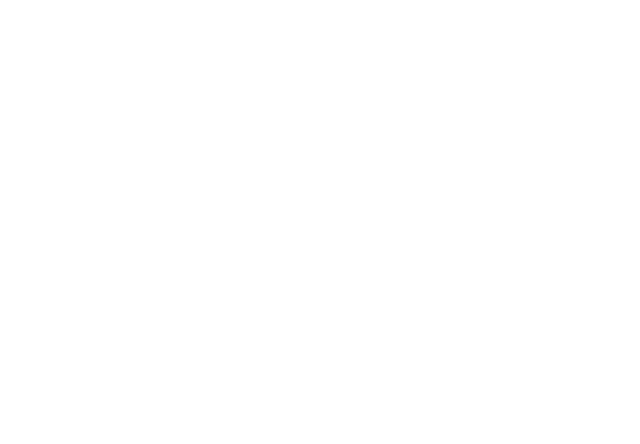
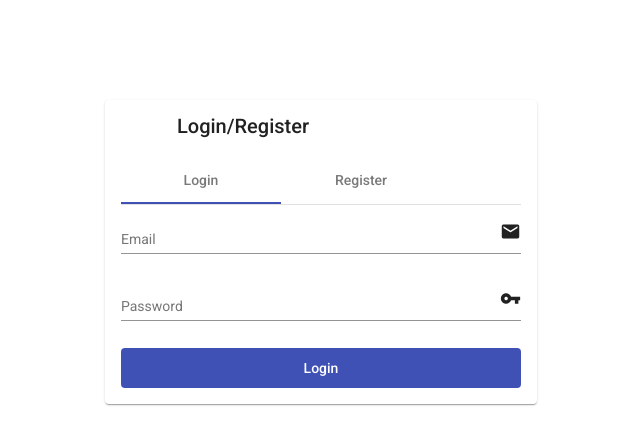
Before and after one commit to vanduc2514/pookpasshow, an Angular app: page / in a window 1280 px wide. Shown: the top 444 px of the page, without its empty margins (319-959 px from the left). Built offline with nearby package versions, Linux system fonts and the light colour scheme.

Commit message:
test login

```diff
--- a/src/app/app-routing.module.ts
+++ b/src/app/app-routing.module.ts
@@ -7,7 +7,7 @@
 
 const routes: Routes = [
   {
-    path: 'login',
+    path: '',
     component: LoginComponent,
     children: [
       {
--- a/src/app/app.module.ts
+++ b/src/app/app.module.ts
@@ -25,7 +25,8 @@
 import {MatDialogModule} from '@angular/material/dialog';
 import { BlogDeleteDialogComponent } from './blog/dialog/blog-delete-dialog/blog-delete-dialog.component';
 import { LoginComponent } from './login/login.component';
-import {MatTabsModule} from "@angular/material/tabs";
+import {MatTabsModule} from '@angular/material/tabs';
+import {MatSnackBarModule} from '@angular/material/snack-bar';
 
 @NgModule({
   declarations: [
@@ -58,7 +59,8 @@
     MatInputModule,
     FlexLayoutModule,
     MatDialogModule,
-    FormsModule
+    FormsModule,
+    MatSnackBarModule
   ],
   providers: [],
   bootstrap: [AppComponent]
--- a/src/app/login/login.component.html
+++ b/src/app/login/login.component.html
@@ -10,28 +10,32 @@
           <mat-form-field class="example-full-width">
             <mat-label>Email</mat-label>
             <input type="email" matInput placeholder="Email" value="" [(ngModel)]="log_email">
+            <mat-icon matSuffix> email</mat-icon>
           </mat-form-field>
 
           <mat-form-field class="example-full-width">
             <mat-label>Password</mat-label>
             <input type="password" matInput placeholder="Pasword" [(ngModel)]="log_password"/>
+            <mat-icon matSuffix> vpn_key</mat-icon>
           </mat-form-field>
           <button mat-button color="primary" (click)="login()">Login</button>
         </mat-tab>
         <mat-tab label="Register">
           <mat-form-field class="example-full-width">
             <mat-label>Email</mat-label>
-            <input type="email" matInput placeholder="Email" value="" [(ngModel)]="reg_email">
+            <input type="email" matInput placeholder="Email" value="" [(ngModel)]="reg_email"/>
+            <mat-icon matSuffix> email</mat-icon>
           </mat-form-field>
 
           <mat-form-field class="example-full-width">
             <mat-label>Password</mat-label>
             <input type="password" matInput placeholder="Pasword" [(ngModel)]="reg_password"/>
+            <mat-icon matSuffix> vpn_key</mat-icon>
           </mat-form-field>
           <mat-form-field class="example-full-width">
             <mat-label>Confirm Password</mat-label>
             <input type="password" matInput placeholder="Confirm Pasword" [(ngModel)]="reg_confirm_password"/>
-            <mat-icon matSuffix>mode_edit</mat-icon>
+            <mat-icon matSuffix> vpn_key</mat-icon>
           </mat-form-field>
           <button mat-button color="primary" (click)="register()">Register</button>
         </mat-tab>
--- a/src/app/login/login.component.ts
+++ b/src/app/login/login.component.ts
@@ -1,4 +1,5 @@
 import { Component, OnInit } from '@angular/core';
+import {MatSnackBar} from '@angular/material/snack-bar';
 
 @Component({
   selector: 'app-login',
@@ -18,11 +19,16 @@
   reg_confirm_password: string;
   // tslint:disable-next-line:typedef
   login() {
+    if (this.log_email === 'admin' && this.log_password === 'admin'){
+      this.snackBar.open('Login Successful', '', {duration: 1000});
+    }else{
+      this.snackBar.open('Login error', '', {duration: 1000});
+    }
   }
   // tslint:disable-next-line:typedef
   register() {}
 
-  constructor() { }
+  constructor(private snackBar: MatSnackBar) { }
 
   ngOnInit(): void {
   }
```
